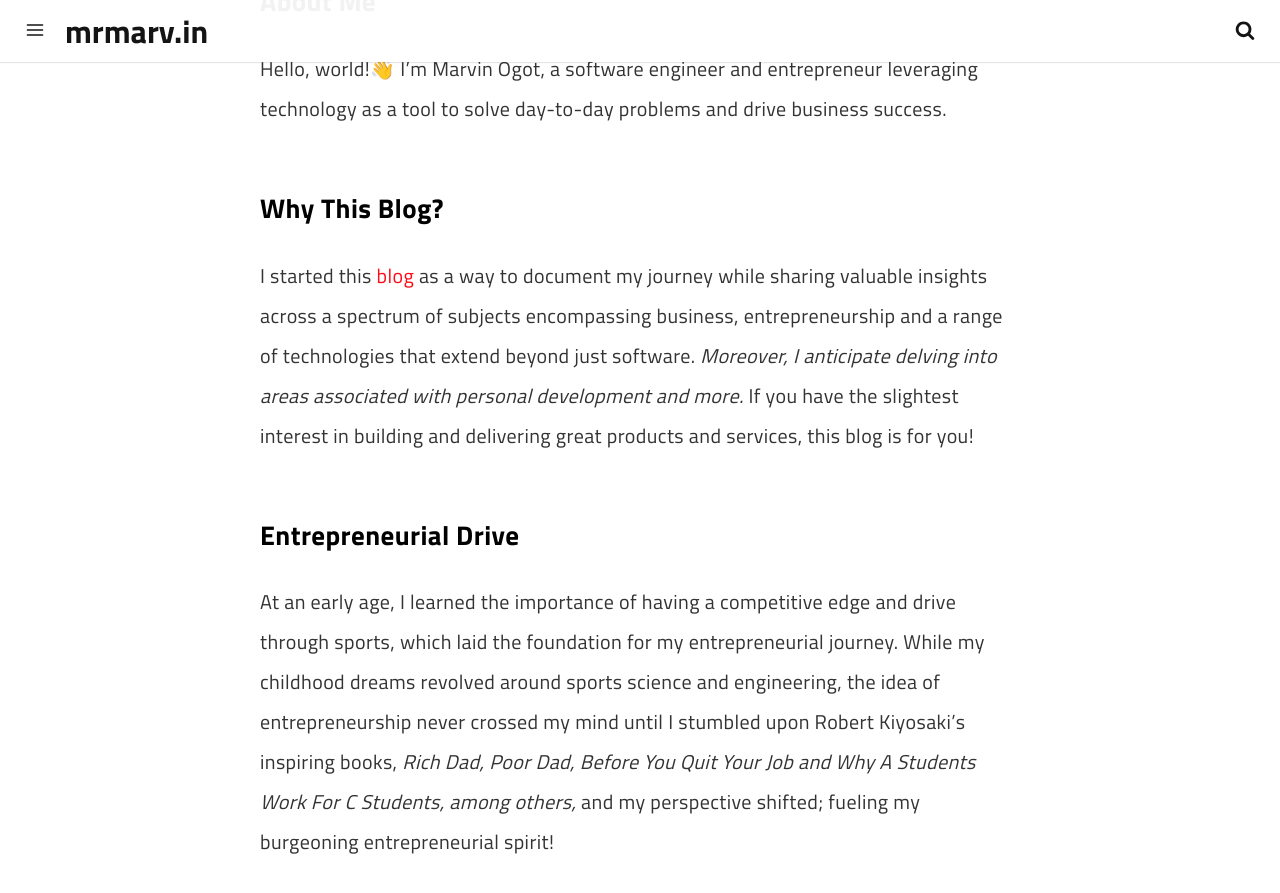
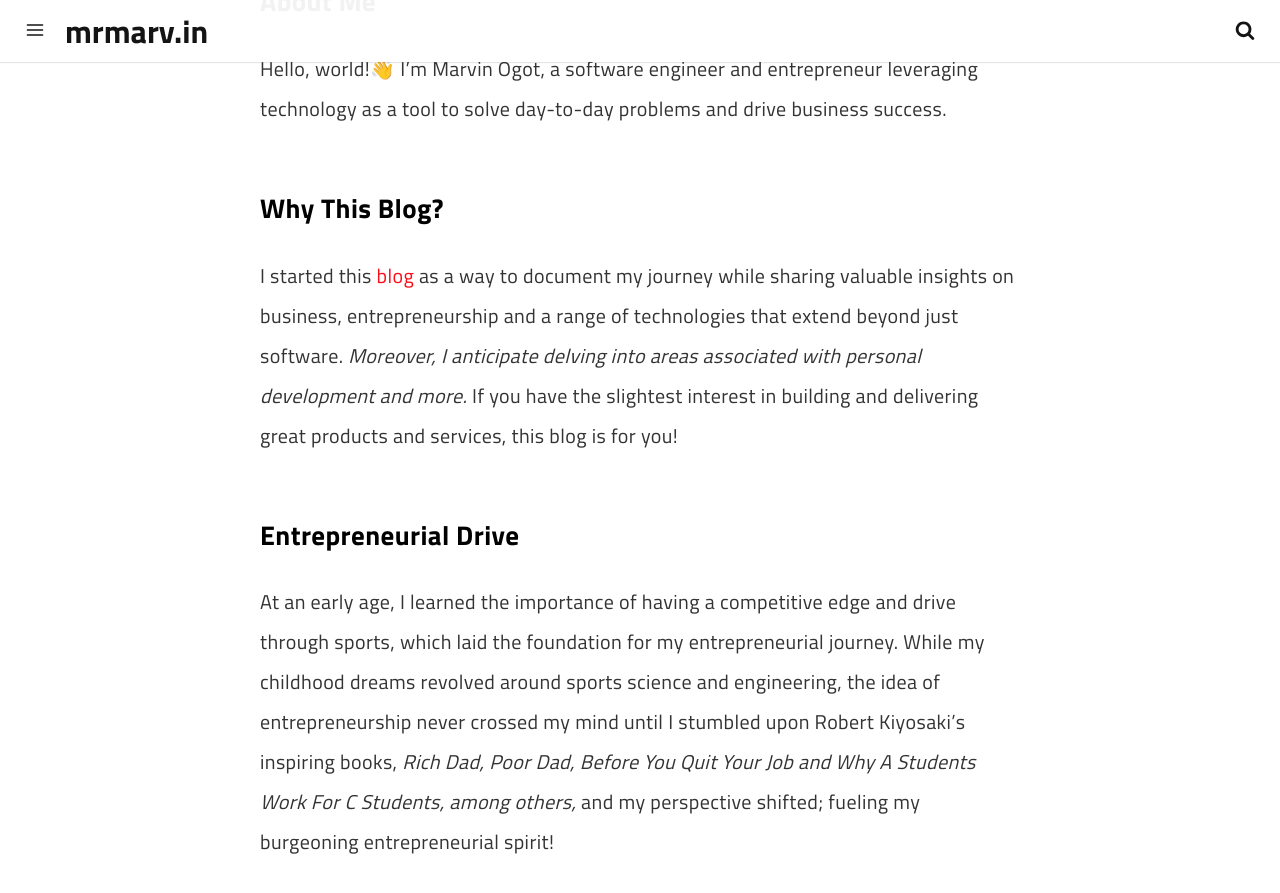
Before and after one commit to marv0/marv0.github.io, a Jekyll site: the page built from pages/about.md, in a window 1280 px wide and 900 px high, scrolled down 537 px. Shown: the top 893 px of the window. Built offline with Jekyll 4.4.1, drawn with Linux system fonts in a browser that asks for light colours; a script that is not in the unit is left out.

Commit message:
Update about.md

```diff
--- a/pages/about.md
+++ b/pages/about.md
@@ -14,7 +14,7 @@
 
 ### Why This Blog?
 
-I started this [blog](/) as a way to document my journey while sharing valuable insights across a spectrum of subjects encompassing business, entrepreneurship and a range of technologies that extend beyond just software. *Moreover, I anticipate delving into areas associated with personal development and more.* If you have the slightest interest in building and delivering great products and services, this blog is for you!
+I started this [blog](/) as a way to document my journey while sharing valuable insights on business, entrepreneurship and a range of technologies that extend beyond just software. *Moreover, I anticipate delving into areas associated with personal development and more.* If you have the slightest interest in building and delivering great products and services, this blog is for you!
 
 ### Entrepreneurial Drive
 
```
